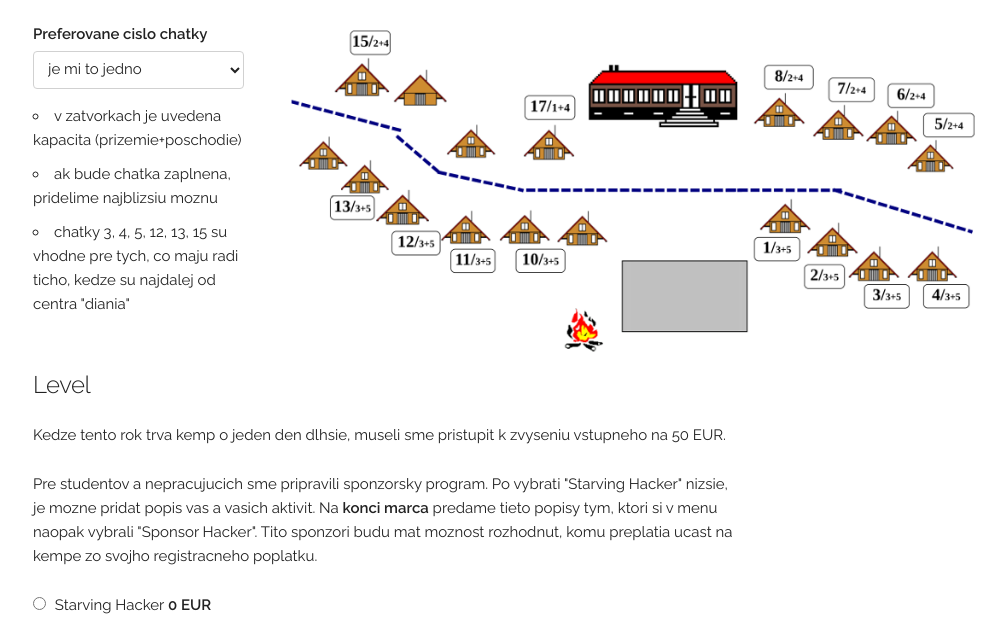
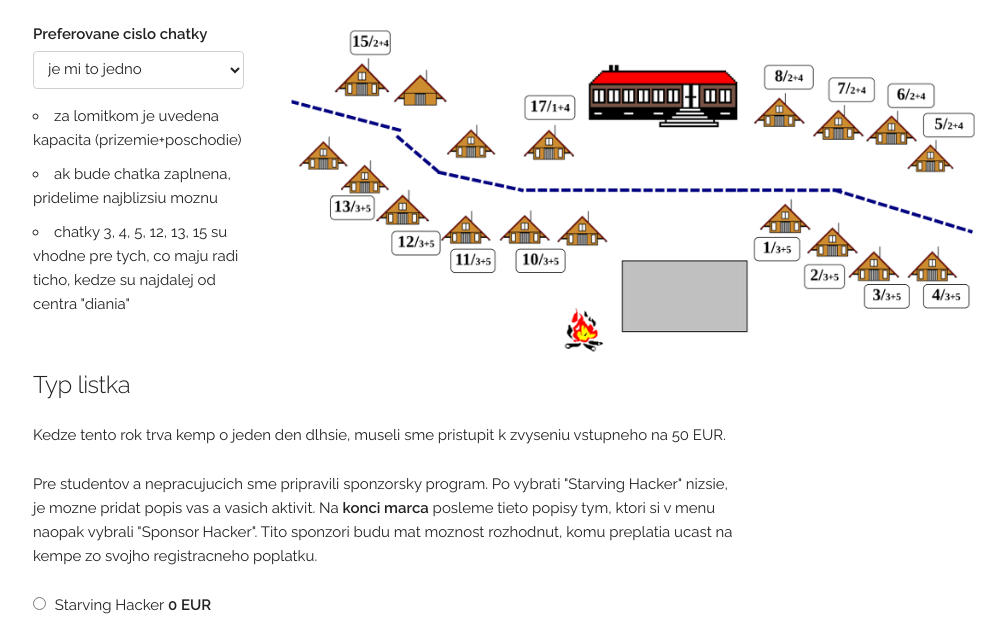
Before and after one commit to ctjb/register, a Flask app: page / in a window 1280 px wide. Shown: the part 566-1184 px from the top of the page, without its empty margins (127-1133 px from the left). Run offline with Flask 2, Linux system fonts and the light colour scheme; some libraries are stand-ins or nearby versions.

Commit message:
wording fixes

```diff
--- a/register/static/index.html
+++ b/register/static/index.html
@@ -12,7 +12,7 @@
   <script src="//code.jquery.com/jquery-migrate-1.2.1.min.js"></script>
   <script src="script.js"></script>
 </head>
-<body>
+<body style="margin-bottom: 200px;">
 
   <div class="container">
   <form action="/register" method="post">
@@ -83,7 +83,7 @@
           <option value="17">chatka 17</option>
         </select>
         <ul>
-          <li>v zatvorkach je uvedena kapacita (prizemie+poschodie)</li>
+          <li>za lomitkom je uvedena kapacita (prizemie+poschodie)</li>
           <li>ak bude chatka zaplnena, pridelime najblizsiu moznu</li>
           <li>chatky 3, 4, 5, 12, 13, 15 su vhodne pre tych, co maju radi ticho, kedze su najdalej od centra "diania"</li>
         </ul>
@@ -95,12 +95,12 @@
 
     <div class="row">
       <div class="nine columns">
-        <h5>Level</h5>
+        <h5>Typ listka</h5>
 
         <p>Kedze tento rok trva kemp o jeden den dlhsie, museli sme pristupit k zvyseniu vstupneho na 50 EUR.</p>
 
         <p>Pre studentov a nepracujucich sme pripravili sponzorsky program.
-        Po vybrati "Starving Hacker" nizsie, je mozne pridat popis vas a vasich aktivit. Na <strong>konci marca</strong> predame tieto popisy tym,
+        Po vybrati "Starving Hacker" nizsie, je mozne pridat popis vas a vasich aktivit. Na <strong>konci marca</strong> posleme tieto popisy tym,
         ktori si v menu naopak vybrali "Sponsor Hacker". Tito sponzori budu mat moznost rozhodnut,
         komu preplatia ucast na kempe zo svojho registracneho poplatku.</p>
 
--- a/register/templates/thanks.html
+++ b/register/templates/thanks.html
@@ -9,7 +9,7 @@
   <link rel="stylesheet" href="skeleton.css">
   <link rel="icon" type="image/png" href="favicon.png">
 </head>
-<body>
+<body style="margin-bottom: 200px;">
 
   <div class="container">
 
```
